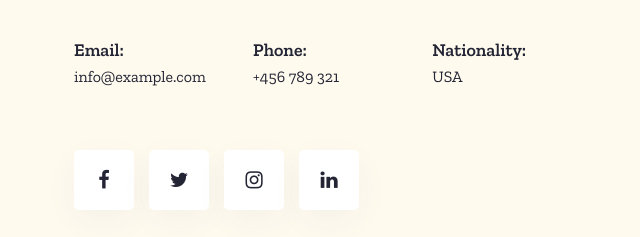
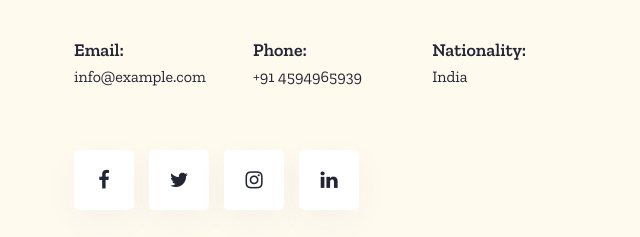
Before and after one commit to Jaymin1651/photographer, a plain HTML site: page index.html in a window 1280 px wide. Shown: the part 364-601 px from the top of the page, 8-648 px from the left. Drawn offline with nearby package versions, Linux system fonts and the light colour scheme.

Commit message:
Update index.html

```diff
--- a/index.html
+++ b/index.html
@@ -104,10 +104,10 @@
 							<p>Email: <br /><span>info@example.com</span></p>
 						</div>
 						<div class="single-basic-info">
-							<p>Phone: <br /><span>+456 789 321</span></p>
+							<p>Phone: <br /><span>+91 4594965939</span></p>
 						</div>
 						<div class="single-basic-info">
-							<p>Nationality: <br /><span>USA</span></p>
+							<p>Nationality: <br /><span>India</span></p>
 						</div>
 					</div>
 					<div class="top_social_profile">
```
